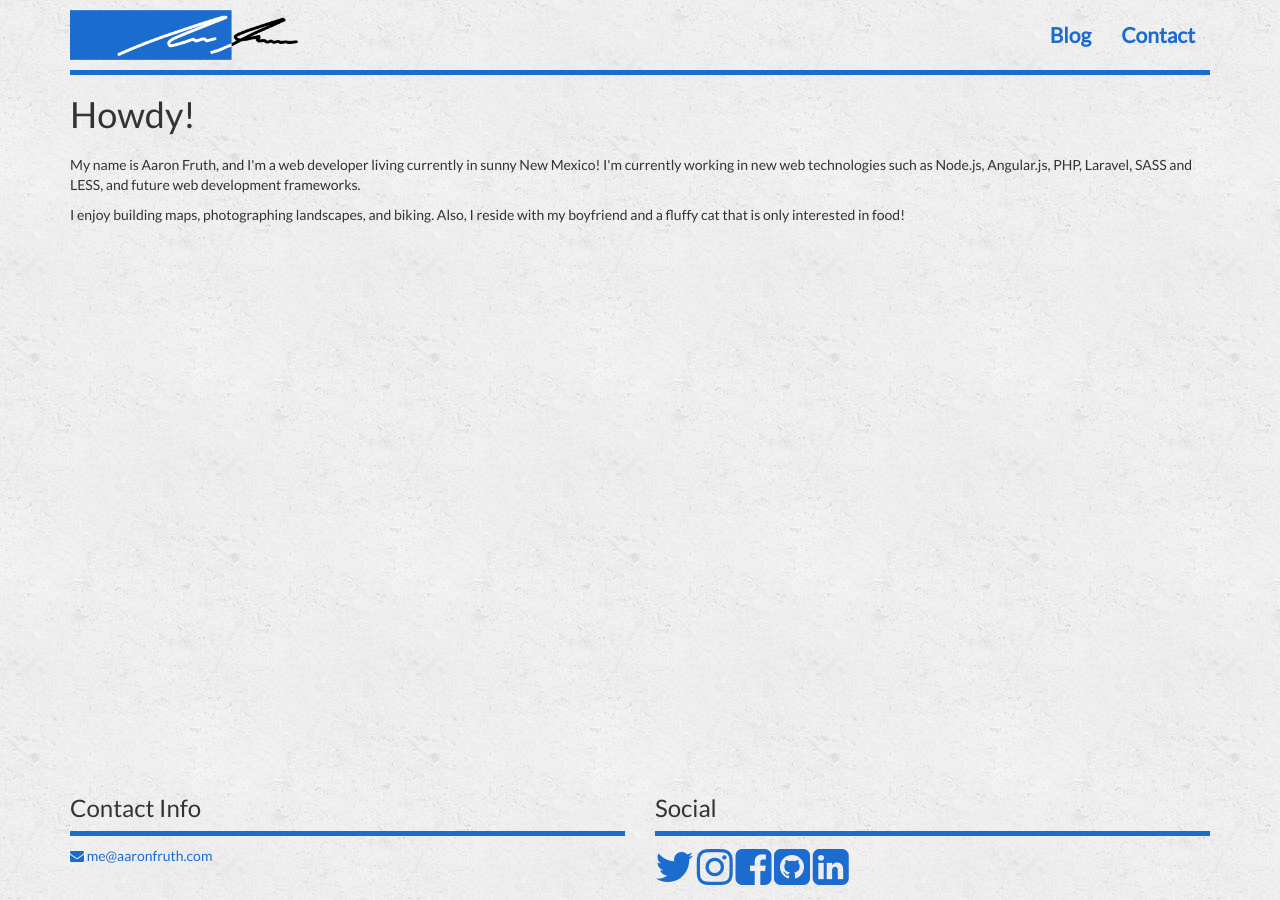
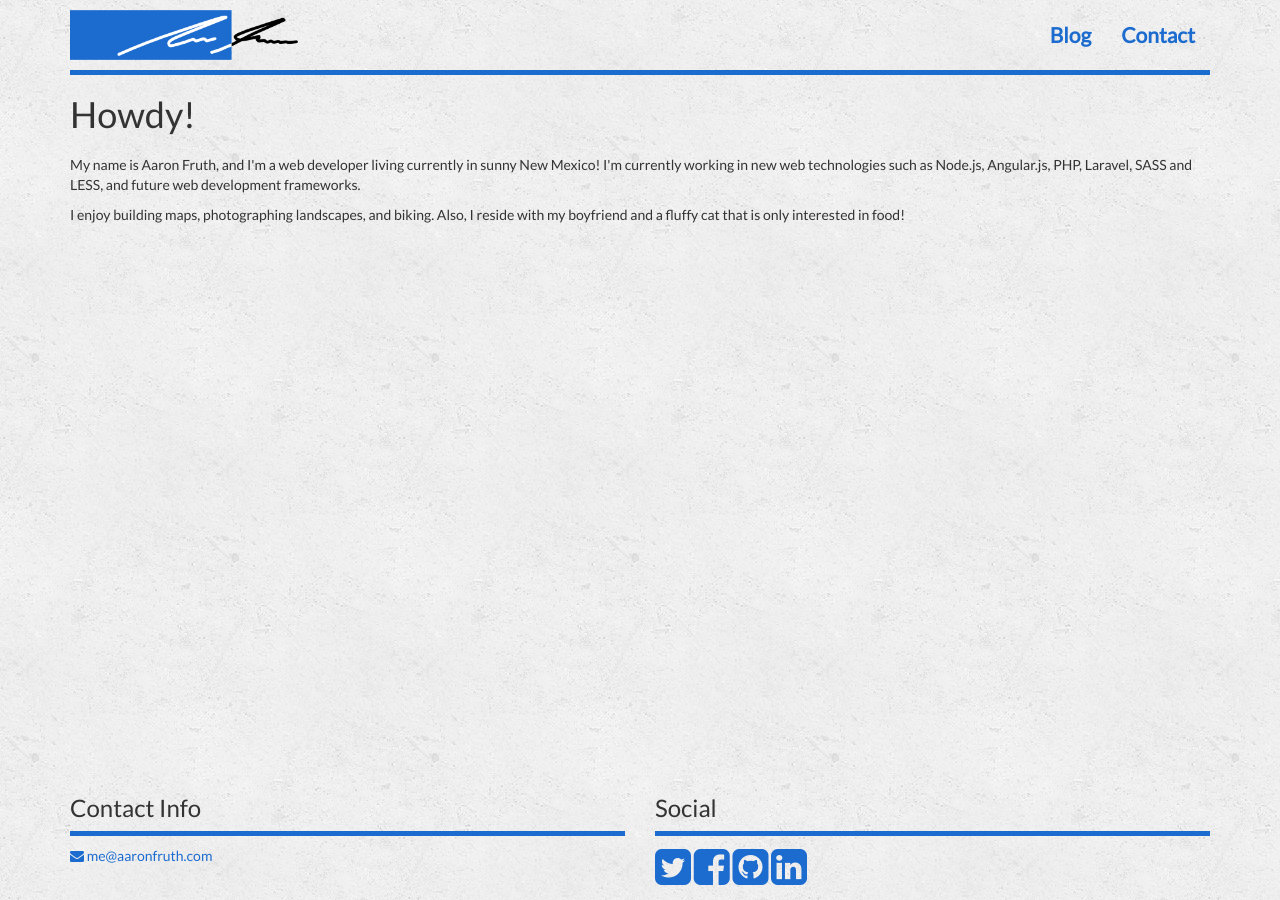
Before and after one commit to fruth/fruth.github.io, a Jekyll site: the page built from index.html, in a window 1280 px wide. Built offline with Jekyll 4.4.1, drawn with Linux system fonts in a browser that asks for light colours; nearby versions of some CDN libraries.

Commit message:
Remove instagram and add twitter

```diff
--- a/_includes/footer.html
+++ b/_includes/footer.html
@@ -8,8 +8,7 @@
       <div class="col-md-6">
         <h3>Social</h3>
         <p>
-          <a target="_blank" href="https://www.twitter.com/{{site.twitter_username}}/"><i class="fa fa-twitter fa-3x" aria-hidden="true"></i></a>
-          <a target="_blank" href="https://www.instagram.com/{{site.instagram_username}}/"><i class="fa fa-instagram fa-3x" aria-hidden="true"></i></a>
+          <a target="_blank" href="https://www.twitter.com/{{site.twitter_username}}/"><i class="fa fa-twitter-square fa-3x" aria-hidden="true"></i></a>
           <a target="_blank" href="https://www.facebook.com/{{site.facebook_username}}"><i class="fa fa-facebook-square fa-3x" aria-hidden="true"></i></a>
           <a target="_blank" href="https://github.com/{{site.github_username}}"><i class="fa fa-github-square fa-3x" aria-hidden="true"></i></a>
           <a target="_blank" href="https://www.linkedin.com/in/{{site.linkedin_username}}"><i class="fa fa-linkedin-square fa-3x" aria-hidden="true"></i></a>
```
